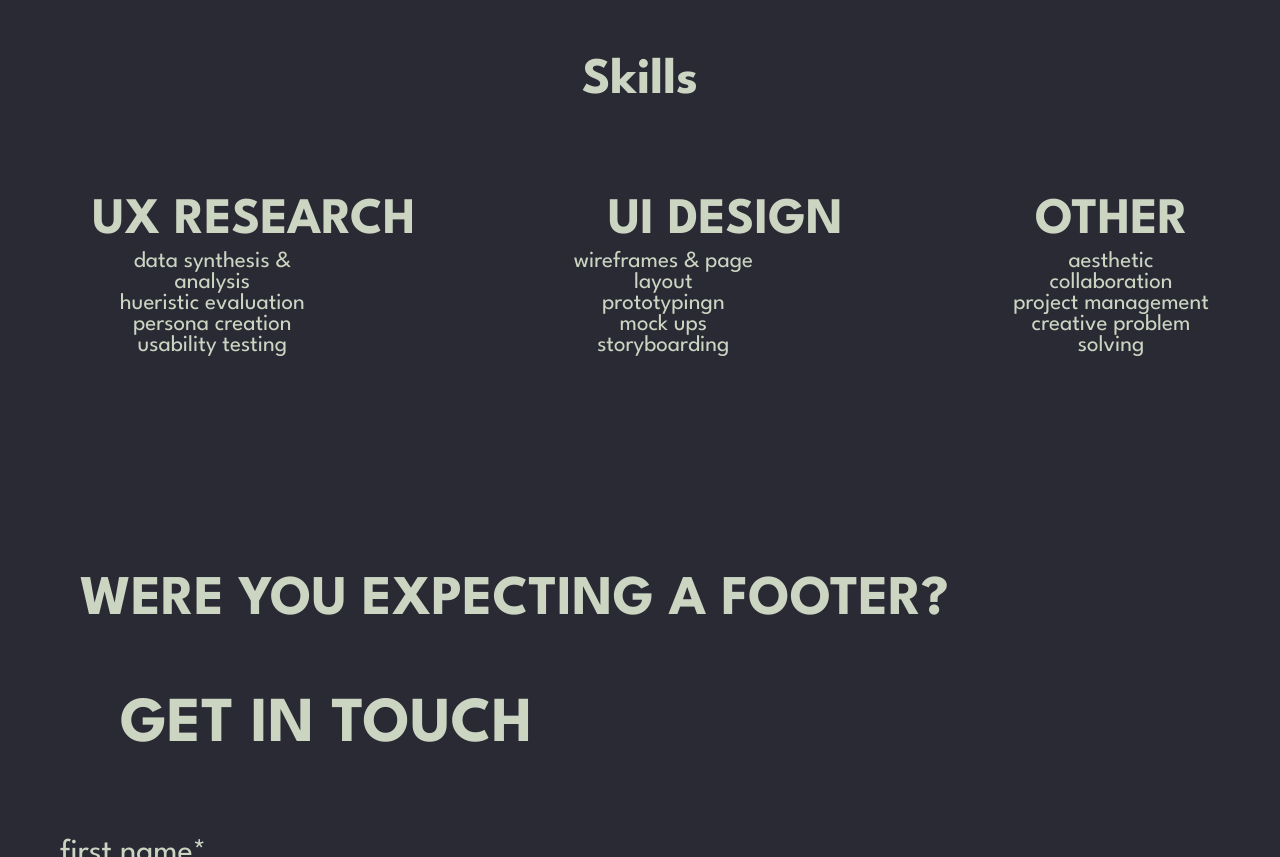
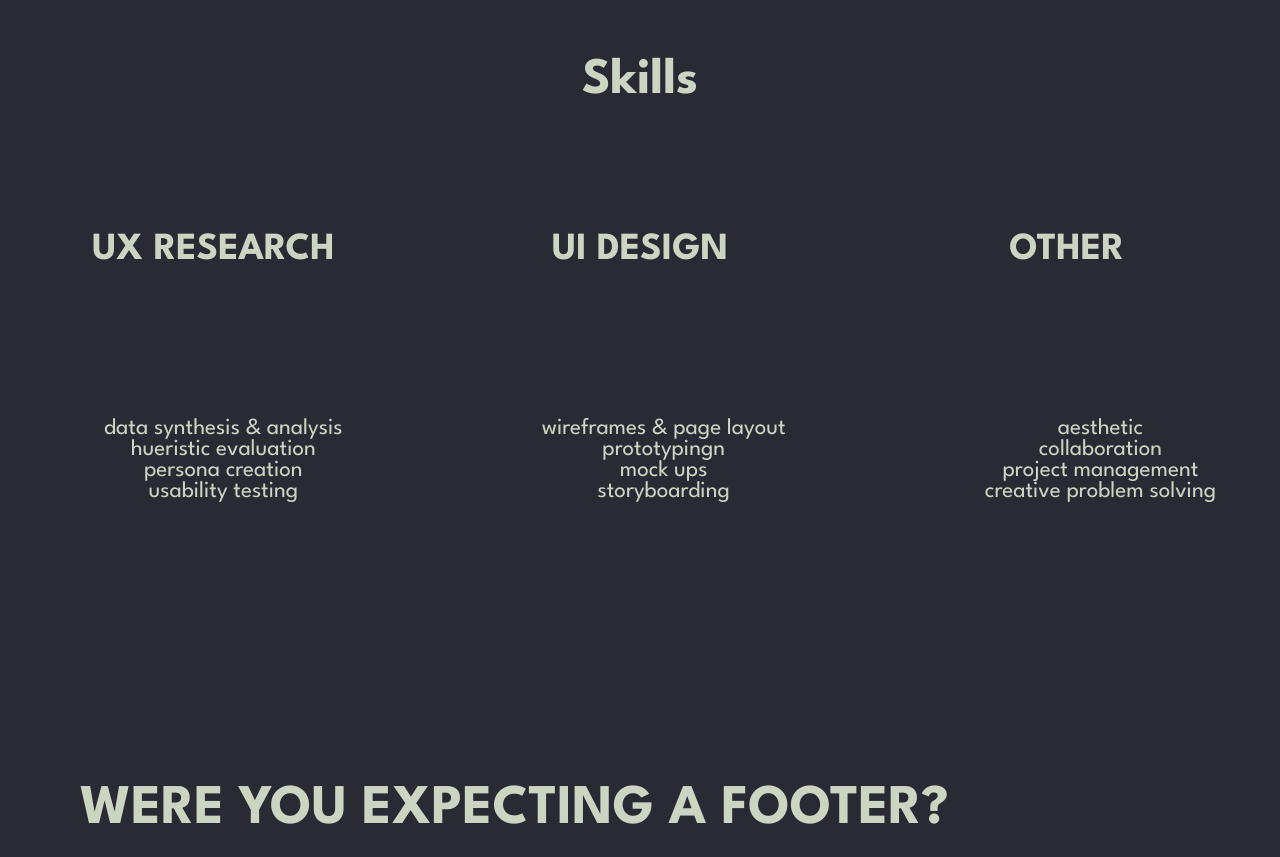
Before and after one commit to tenderrooni/UX_UI_HW_17_RF, a plain HTML site: page index.html in a window 1280 px wide. Shown: the part 869-1726 px from the top of the page. Drawn offline with Linux system fonts and the light colour scheme.

Commit message:
work before class

```diff
--- a/index.html
+++ b/index.html
@@ -60,15 +60,21 @@
                         <h2>Skills</h2>
                     </header>
                 <div class="skills-row">
+                    <div class="skill-top">
                         <header>
                             <h3>UX RESEARCH</h3>
                         </header>
+                    </div>
+                    <div class="skill-top">
                         <header>
                             <h3>UI DESIGN</h3>
                         </header>
+                    </div>
+                    <div class="skill-top">
                         <header>
                             <h3>OTHER</h3>
                         </header>
+                    </div>
                 </div>
                 <div class="skills-row">
                     <ul class="skill-list">
--- a/style.css
+++ b/style.css
@@ -165,8 +165,6 @@ iframe{
 
 .skills {
     margin-top: 0vw;
-    text-align: center;
-    flex-direction: column;
 }
 
 .skills h2 {
@@ -181,29 +179,38 @@ iframe{
 
 .skills-row {
     display: flex;
-    justify-content: center;
-    margin: 2vw 5vw;
-    gap: 15vw;
+    justify-content: space-between;
+    margin: 7vw 5vw;
+    gap: 10vw;
 }
 
 .skills-row > div{
     flex: 1;
+    justify-content: space-between;
     text-align: center;
 }
 
+.skills-top{
+    display: flex;
+    justify-content: space-between;
+    align-items: center;
+}
+
 .skills-row h3 {
-    font-size: 4vw;
-    display: flex;
-    justify-content: space-around;
-    align-items: ;
+    font-size: 3vw;
 }
 
 .skill-list {
     list-style: none;
     text-align: center;
+    justify-content: space-between;
+    align-items: center;
     font-size: 1.8vw;
-    margin-top: -70px;
 }
+
+
+
+
 
 .footer h2 {
     font-size: 56px;
```
Also changed, not shown: 1 other file. Lines whose indentation alone changed are shown as unchanged.
